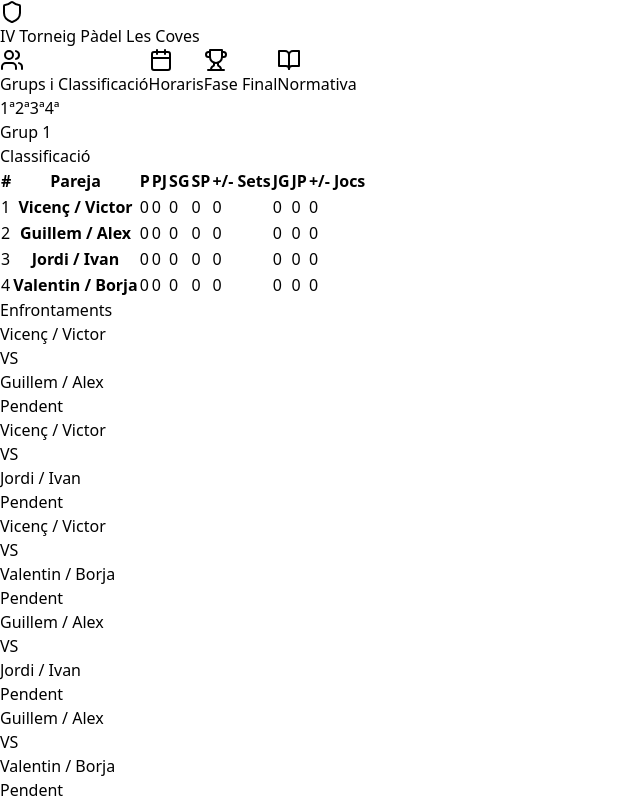
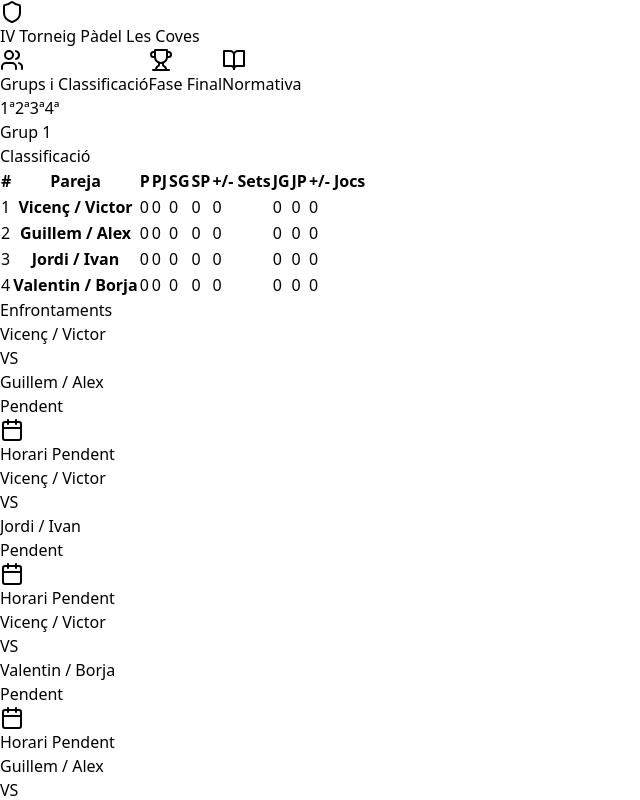
Before and after one commit to JonatanGhub/Torneig_Local_Padel_2025_vinroma, a React (Vite) app: page / in a window 1280 px wide. Shown: the top 800 px of the page, without its empty margins (0-640 px from the left). Built offline with nearby package versions, Linux system fonts and the light colour scheme; the HTML template or start-up script is replaced by a standard one.

Commit message:
Elimino panell horaris y milloro disseny de partits

```diff
--- a/src/App.jsx
+++ b/src/App.jsx
@@ -2,66 +2,29 @@ import React, { useState, useEffect, useMemo } from 'react';
 import { Shield, Trophy, Calendar, Users, BookOpen } from 'lucide-react';
 
 // --- DATOS DEL TORNEO ---
-// Grupos corregidos y actualizados según las últimas indicaciones del usuario.
 const initialTournamentData = {
   '1ª': {
-    'Grup 1': [
-        { id: 'A1', name: 'Vicenç / Victor' },
-        { id: 'A2', name: 'Guillem / Alex' },
-        { id: 'A3', name: 'Jordi / Ivan' },
-        { id: 'A4', name: 'Valentin / Borja' }
-    ],
-    'Grup 2': [
-        { id: 'A5', name: 'Jonatan / Miquel' },
-        { id: 'A6', name: 'Xavi / Sergi' },
-        { id: 'A7', name: 'Alexander / Fernando' },
-        { id: 'A8', name: 'Angel / Miguel' }
-    ],
+    'Grup 1': [ { id: 'A1', name: 'Vicenç / Victor' }, { id: 'A2', name: 'Guillem / Alex' }, { id: 'A3', name: 'Jordi / Ivan' }, { id: 'A4', name: 'Valentin / Borja' } ],
+    'Grup 2': [ { id: 'A5', name: 'Jonatan / Miquel' }, { id: 'A6', name: 'Xavi / Sergi' }, { id: 'A7', name: 'Alexander / Fernando' }, { id: 'A8', name: 'Angel / Miguel' } ],
   },
   '2ª': {
-    'Grup 1': [
-        { id: 'B1', name: 'Xavi / Andres' },
-        { id: 'B2', name: 'Toni / Ricardo' },
-        { id: 'B3', name: 'Hugo / Fran' },
-        { id: 'B4', name: 'Nestor / Borja' }
-    ],
-    'Grup 2': [
-        { id: 'B5', name: 'Juan / German' },
-        { id: 'B6', name: 'Iago / Carlos' },
-        { id: 'B7', name: 'Oscar / Jordi G.' }
-    ],
+    'Grup 1': [ { id: 'B1', name: 'Xavi / Andres' }, { id: 'B2', name: 'Toni / Ricardo' }, { id: 'B3', name: 'Hugo / Fran' }, { id: 'B4', name: 'Nestor / Borja' } ],
+    'Grup 2': [ { id: 'B5', name: 'Juan / German' }, { id: 'B6', name: 'Iago / Carlos' }, { id: 'B7', name: 'Oscar / Jordi G.' } ],
   },
   '3ª': {
-    'Grup 1': [
-        { id: 'C1', name: 'Fran / Cesar' },
-        { id: 'C2', name: 'Robert / Carmelo' },
-        { id: 'C3', name: 'Alberto / Angel' },
-        { id: 'C4', name: 'Miguel T. / Joan' }
-    ],
-    'Grup 2': [
-        { id: 'C5', name: 'Laura / Gemma' },
-        { id: 'C6', name: 'Carla / Patri' },
-        { id: 'C7', name: 'Jose A. / Gustau' },
-        { id: 'C8', name: 'Hugo / Guillem' }
-    ],
+    'Grup 1': [ { id: 'C1', name: 'Fran / Cesar' }, { id: 'C2', name: 'Robert / Carmelo' }, { id: 'C3', name: 'Alberto / Angel' }, { id: 'C4', name: 'Miguel T. / Joan' } ],
+    'Grup 2': [ { id: 'C5', name: 'Laura / Gemma' }, { id: 'C6', name: 'Carla / Patri' }, { id: 'C7', name: 'Jose A. / Gustau' }, { id: 'C8', name: 'Hugo / Guillem' } ],
   },
   '4ª': {
-    'Grup 1': [
-        { id: 'D1', name: 'Mariano / Jordi M.' },
-        { id: 'D2', name: 'Alma / Paula' },
-        { id: 'D3', name: 'Agnes / Ainoa' },
-        { id: 'D4', name: 'Alba / Leticia' }
-    ],
+    'Grup 1': [ { id: 'D1', name: 'Mariano / Jordi M.' }, { id: 'D2', name: 'Alma / Paula' }, { id: 'D3', name: 'Agnes / Ainoa' }, { id: 'D4', name: 'Alba / Leticia' } ],
   },
 };
 
 // --- FUNCIÓN PARA GENERAR PARTIDOS Y RESULTADOS ---
-// Se generan los partidos. Los resultados se añadirán en futuras actualizaciones.
 const generateMatchesAndResults = (teams) => {
   const matches = [];
   if (!teams) return matches;
 
-  // Generar todos los enfrentamientos posibles
   for (let i = 0; i < teams.length; i++) {
     for (let j = i + 1; j < teams.length; j++) {
       matches.push({
@@ -69,16 +32,16 @@ const generateMatchesAndResults = (teams) => {
         team2: teams[j],
         sets: [[null, null], [null, null], [null, null]],
         played: false,
+        schedule: null, // <-- Aquí s'afegirà l'horari, p. ex., "Dimarts 1, 19:30"
       });
     }
   }
 
-  // --- ZONA DE RESULTADOS ---
-  // Esta sección está vacía. Los resultados se añadirán cuando me los proporciones.
+  // --- ZONA DE RESULTADOS Y HORARIOS ---
+  // Aquesta secció s'actualitzarà amb els resultats i horaris que em proporcionis.
 
   return matches;
 };
-
 
 // --- COMPONENTES ---
 
@@ -88,8 +51,7 @@ const getStandings = (teams, matches) => {
         if (match.played) {
             const team1Stats = stats[match.team1.id];
             const team2Stats = stats[match.team2.id];
-            team1Stats.PJ++;
-            team2Stats.PJ++;
+            team1Stats.PJ++; team2Stats.PJ++;
             let team1SetsWon = 0, team2SetsWon = 0;
             for (let i = 0; i < match.sets.length; i++) {
                 const set = match.sets[i];
@@ -152,14 +114,35 @@ const ClassificationTable = ({ standings }) => (
     </div>
 );
 
-const Group = ({ name, matches, standings }) => {
-    const getMatchResult = (match) => {
+const MatchCard = ({ match }) => {
+    const getMatchResult = () => {
         if (!match.played) return 'Pendent';
         let res = `${match.sets[0][0]}-${match.sets[0][1]}, ${match.sets[1][0]}-${match.sets[1][1]}`;
         if (match.sets[2][0] !== null && match.sets[2][1] !== null) { res += `, ${match.sets[2][0]}-${match.sets[2][1]}`; }
         return res;
     };
+
     return (
+        <div className={`bg-white rounded-lg shadow-md border-l-4 ${match.played ? 'border-green-500' : 'border-gray-300'} flex flex-col`}>
+            <div className="p-4 flex-grow">
+                <div className="flex flex-col items-center text-center">
+                    <p className="font-semibold text-gray-800">{match.team1.name}</p>
+                    <span className="text-sm font-bold text-gray-400 my-1">VS</span>
+                    <p className="font-semibold text-gray-800">{match.team2.name}</p>
+                </div>
+            </div>
+            <div className="border-t border-gray-200 p-3 bg-gray-50 text-center">
+                <p className="text-lg font-bold text-indigo-600">{getMatchResult()}</p>
+            </div>
+            <div className="border-t border-gray-100 p-2 bg-gray-50 text-center flex items-center justify-center">
+                <Calendar className="w-4 h-4 mr-2 text-gray-500" />
+                <p className="text-xs text-gray-600">{match.schedule || "Horari Pendent"}</p>
+            </div>
+        </div>
+    );
+};
+
+const Group = ({ name, matches, standings }) => (
     <div className="bg-white rounded-xl shadow-lg p-4 md:p-6 mb-8">
         <h3 className="text-2xl font-bold text-gray-800 mb-4">{name}</h3>
         <div className="space-y-6">
@@ -169,21 +152,14 @@ const Group = ({ name, matches, standings }) => {
             </div>
             <div>
                 <h4 className="font-semibold text-lg text-gray-700 mb-3">Enfrontaments</h4>
-                    <div className="grid grid-cols-1 md:grid-cols-2 lg:grid-cols-3 gap-4">
-                        {matches.map((match, index) => (
-                            <div key={index} className={`bg-gray-50 p-3 rounded-lg border-l-4 ${match.played ? 'border-green-500' : 'border-gray-300'}`}>
-                                <div className="text-sm font-medium text-gray-700">{match.team1.name}</div>
-                                <div className="text-center font-bold text-gray-400 my-1">VS</div>
-                                <div className="text-sm font-medium text-gray-700 text-right">{match.team2.name}</div>
-                                <div className="mt-2 text-center text-base font-bold text-indigo-600">{getMatchResult(match)}</div>
-                            </div>
-                        ))}
+                <div className="grid grid-cols-1 sm:grid-cols-2 lg:grid-cols-3 gap-4">
+                    {matches.map((match, index) => <MatchCard key={index} match={match} />)}
                 </div>
             </div>
         </div>
     </div>
 );
-};
+
 
 const FinalsBracket = ({ categoryName, finalStandings }) => {
     const getTeamName = (group, position) => {
@@ -196,8 +172,8 @@ const FinalsBracket = ({ categoryName, finalStandings }) => {
     const BracketItem = ({ top, bottom, label }) => (<div className="flex flex-col items-center"><div className="bg-gray-100 p-3 rounded-md w-44 text-center text-sm shadow-sm h-12 flex items-center justify-center">{top}</div><div className="border-l-2 border-b-2 border-gray-300 h-6 w-1/2"></div><div className="border-r-2 border-b-2 border-gray-300 h-6 w-1/2 -mt-6"></div><div className="bg-gray-100 p-3 rounded-md w-44 text-center text-sm shadow-sm h-12 flex items-center justify-center">{bottom}</div><div className="border-l-2 border-gray-300 h-10 w-px"></div><div className="bg-indigo-100 text-indigo-800 p-3 rounded-md w-44 text-center text-sm font-bold shadow-sm">{label}</div></div>);
     const FinalItem = ({ top, bottom }) => (<div className="flex flex-col items-center"><div className="bg-gray-100 p-3 rounded-md w-44 text-center text-sm shadow-sm h-12 flex items-center justify-center">{top}</div><div className="text-sm font-bold my-2">VS</div><div className="bg-gray-100 p-3 rounded-md w-44 text-center text-sm shadow-sm h-12 flex items-center justify-center">{bottom}</div></div>);
 
-    // Lógica para categorías con 2 grupos de 4 (1ª, 3ª, 4ª)
-    if (categoryName === '1ª' || categoryName === '3ª' || categoryName === '4ª') {
+    // Lógica para categorías con 2 grupos de 4 (1ª, 3ª)
+    if (categoryName === '1ª' || categoryName === '3ª') {
          return (
              <div className="bg-white rounded-xl shadow-lg p-6 md:p-8">
                  <h3 className="text-2xl font-bold text-gray-800 mb-6 text-center">Fase Final - {categoryName}</h3>
@@ -217,7 +193,6 @@ const FinalsBracket = ({ categoryName, finalStandings }) => {
              </div>
          );
     }
-
     // Lógica especial para 2ª (Grupo 1 de 4, Grupo 2 de 3)
      if (categoryName === '2ª') {
         return (
@@ -239,8 +214,15 @@ const FinalsBracket = ({ categoryName, finalStandings }) => {
              </div>
         );
     }
-
-    // Lógica para 4ª categoria (1 grupo de 4) -> Ahora se gestiona arriba
+    // Lógica para 4ª categoria (1 grupo de 4)
+    if (categoryName === '4ª') {
+         return (
+            <div className="bg-white rounded-xl shadow-lg p-6 md:p-8">
+                <h3 className="text-2xl font-bold text-gray-800 mb-6 text-center">Fase Final - {categoryName}</h3>
+                <div className="text-center"><h4 className="text-xl font-semibold text-center mb-2 text-green-700">Finals 4ª Categoria</h4><p className="text-sm text-gray-600 mb-4">(Format especial per a 1 grup)</p><div className="flex justify-center items-center space-x-8"><div className="flex-1"><h5 className="text-lg font-semibold text-indigo-600 mb-2">FINAL</h5><FinalItem top={getTeamName('Grup 1', 1)} bottom={getTeamName('Grup 1', 2)}/></div><div className="flex-1"><h5 className="text-lg font-semibold text-orange-600 mb-2">FINAL CONSOLACIÓ</h5><FinalItem top={getTeamName('Grup 1', 3)} bottom={getTeamName('Grup 1', 4)}/></div></div></div>
+            </div>
+        );
+    }
     return null;
 };
 
@@ -316,13 +298,14 @@ export default function App() {
             <div className="flex items-center text-gray-800"><Shield className="w-8 h-8 text-indigo-600 mr-3" /><h1 className="text-xl md:text-3xl font-bold">IV Torneig Pàdel Les Coves</h1></div>
           </div>
           <div className="mt-4 flex items-center space-x-2 bg-gray-100 p-1 rounded-full">
-            <MainNavButton tabName="grups" label="Grups i Classificació" icon={Users} /><MainNavButton tabName="horaris" label="Horaris" icon={Calendar} /><MainNavButton tabName="fasefinal" label="Fase Final" icon={Trophy} /><MainNavButton tabName="normativa" label="Normativa" icon={BookOpen} />
+            <MainNavButton tabName="grups" label="Grups i Classificació" icon={Users} />
+            <MainNavButton tabName="fasefinal" label="Fase Final" icon={Trophy} />
+            <MainNavButton tabName="normativa" label="Normativa" icon={BookOpen} />
           </div>
         </div>
       </header>
       <main className="container mx-auto p-4 md:p-6">
         {activeMainTab === 'grups' && (<div className="animate-fade-in"><div className="mb-6"><div className="flex space-x-1 bg-white p-1 rounded-lg shadow-sm">{Object.keys(tournamentData).map((category) => (<button key={category} onClick={() => setActiveCategoryTab(category)} className={`w-full py-2.5 text-sm md:text-base font-medium leading-5 rounded-lg ${activeCategoryTab === category ? 'bg-indigo-600 text-white shadow-md' : 'text-gray-700 hover:bg-gray-200/50'}`}>{category}</button>))}</div></div>{standingsByCategory[activeCategoryTab] && Object.entries(standingsByCategory[activeCategoryTab]).map(([groupName, standings]) => (<Group key={groupName} name={groupName} matches={tournamentData[activeCategoryTab][groupName].matches} standings={standings} />))}</div>)}
-        {activeMainTab === 'horaris' && (<div className="bg-white rounded-xl shadow-lg p-6 md:p-8 text-center animate-fade-in"><Calendar className="w-16 h-16 mx-auto text-indigo-500 mb-4" /><h2 className="text-2xl font-bold text-gray-800 mb-2">Horaris dels Partits</h2><p className="text-gray-600">Els horaris dels enfrontaments estan pendents de confirmació. Es publicaran pròximament.</p></div>)}
         {activeMainTab === 'fasefinal' && (<div className="space-y-8 animate-fade-in">{Object.keys(tournamentData).map(category => (<FinalsBracket key={category} categoryName={category} finalStandings={finalStandings[category]} />))}</div>)}
         {activeMainTab === 'normativa' && (<NormativaPanel />)}
       </main>
```
Lines whose indentation alone changed are shown as unchanged.
